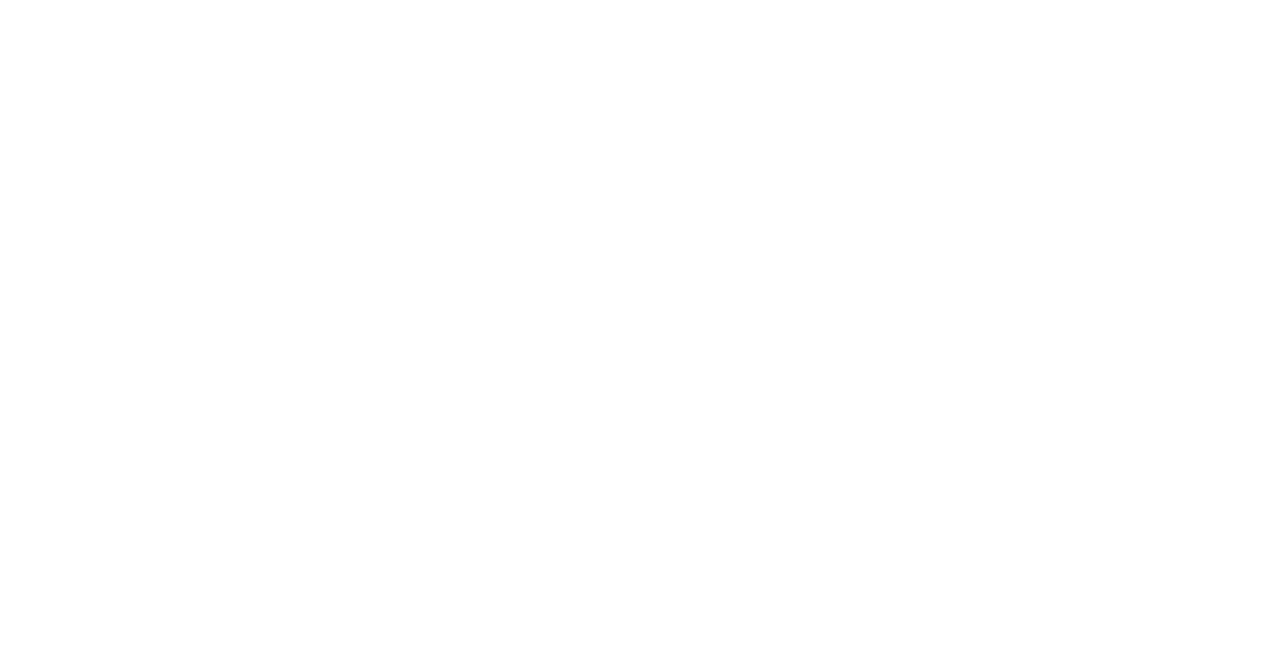
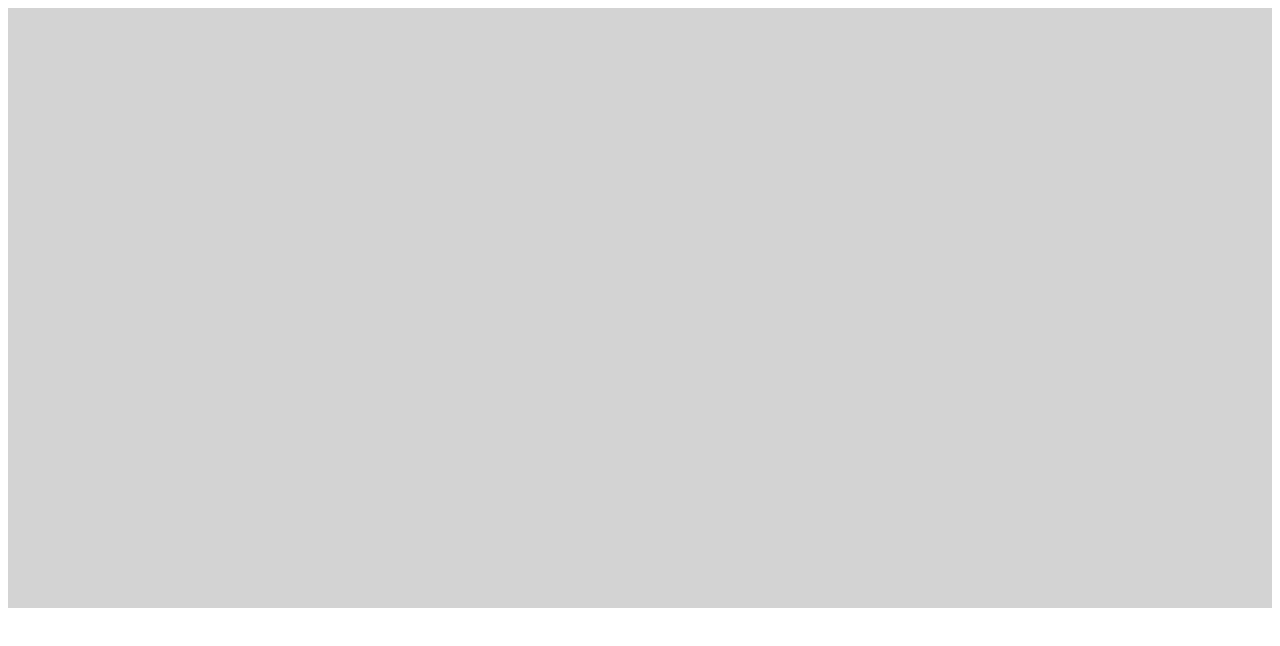
Before and after one commit to youssefrag/SudokuSolver, a React (Create React App) app in the folder client/: page / in a window 1280 px wide. Shown: the top 646 px of the page. Built offline with nearby package versions, Linux system fonts and the light colour scheme.

Commit message:
initiate board component

```diff
--- a/client/package.json
+++ b/client/package.json
@@ -3,6 +3,8 @@
   "version": "0.1.0",
   "private": true,
   "dependencies": {
+    "@mui/material": "^5.9.0",
+    "@mui/styles": "^5.9.0",
     "@testing-library/jest-dom": "^5.16.4",
     "@testing-library/react": "^13.3.0",
     "@testing-library/user-event": "^13.5.0",
--- a/client/src/App.css
+++ /dev/null
@@ -1,38 +0,0 @@
-.App {
-  text-align: center;
-}
-
-.App-logo {
-  height: 40vmin;
-  pointer-events: none;
-}
-
-@media (prefers-reduced-motion: no-preference) {
-  .App-logo {
-    animation: App-logo-spin infinite 20s linear;
-  }
-}
-
-.App-header {
-  background-color: #282c34;
-  min-height: 100vh;
-  display: flex;
-  flex-direction: column;
-  align-items: center;
-  justify-content: center;
-  font-size: calc(10px + 2vmin);
-  color: white;
-}
-
-.App-link {
-  color: #61dafb;
-}
-
-@keyframes App-logo-spin {
-  from {
-    transform: rotate(0deg);
-  }
-  to {
-    transform: rotate(360deg);
-  }
-}
--- a/client/src/components/App.js
+++ b/client/src/components/App.js
@@ -1,6 +1,19 @@
+import { makeStyles } from "@mui/styles";
+
+const useStyles = makeStyles({
+  root: {
+    paddingTop: '100px',
+    paddingBottom: '500px',
+    backgroundColor: '#D3D3D3',
+  },
+});
+
 function App() {
+
+  const classes= useStyles();
+
   return (
-    <div className="App">
+    <div className={classes.root}>
     </div>
   );
 }
--- a/client/src/index.css
+++ /dev/null
@@ -1,13 +0,0 @@
-body {
-  margin: 0;
-  font-family: -apple-system, BlinkMacSystemFont, 'Segoe UI', 'Roboto', 'Oxygen',
-    'Ubuntu', 'Cantarell', 'Fira Sans', 'Droid Sans', 'Helvetica Neue',
-    sans-serif;
-  -webkit-font-smoothing: antialiased;
-  -moz-osx-font-smoothing: grayscale;
-}
-
-code {
-  font-family: source-code-pro, Menlo, Monaco, Consolas, 'Courier New',
-    monospace;
-}
--- a/client/src/index.js
+++ b/client/src/index.js
@@ -1,6 +1,5 @@
 import React from 'react';
 import ReactDOM from 'react-dom/client';
-import './index.css';
 import App from './components/App';
 import reportWebVitals from './reportWebVitals';
 
```
Also changed, not shown: client/src/components/ui/Board.jsx (added, +8 -0 lines), client/src/setupTests.js (deleted, +0 -5 lines), 1 other file (tests, documents, lock files or other folders).
